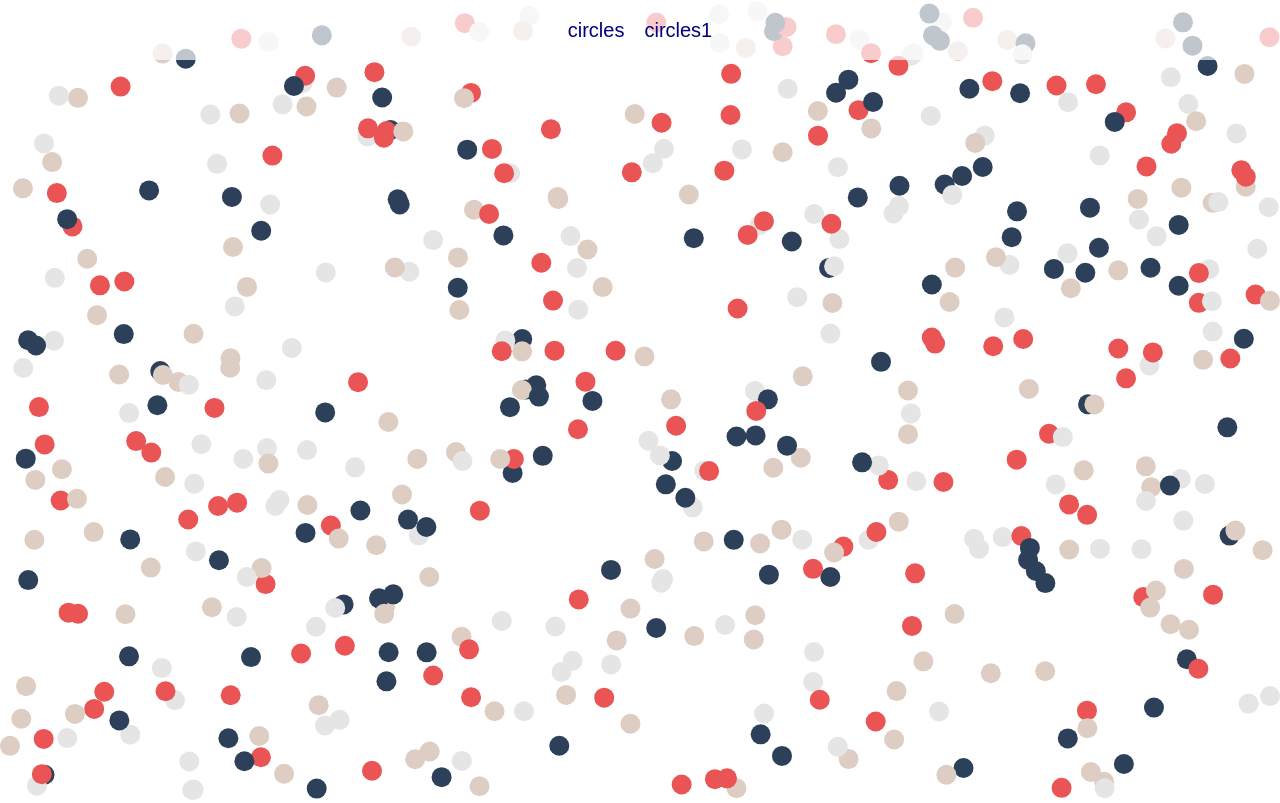
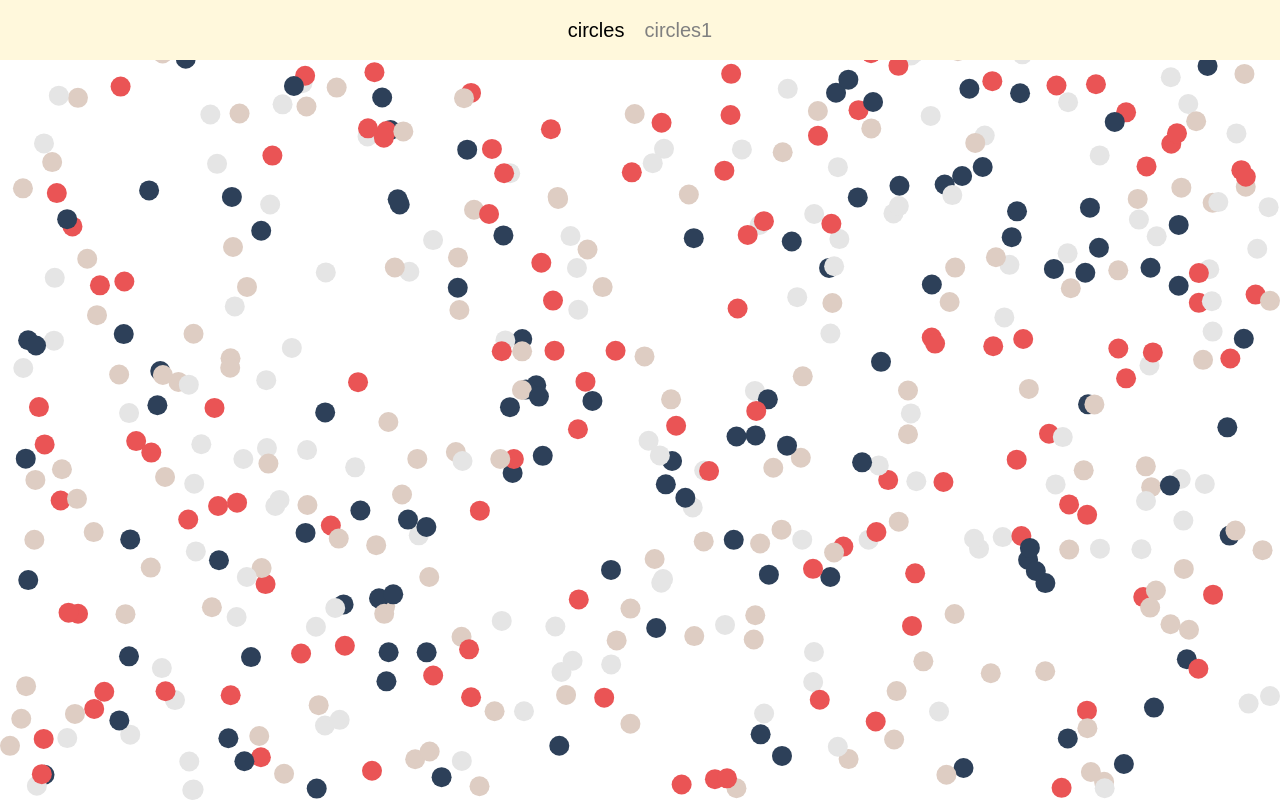
Before and after one commit to bolshu/learn-canvas, a website built with webpack: page src/index.html in a window 1280 px wide. Built offline with nearby package versions, Linux system fonts and the light colour scheme; files whose address does not match are found by name.

Commit message:
rm event listeners. fix styles. perfomance

```diff
--- a/src/index.css
+++ b/src/index.css
@@ -14,7 +14,7 @@ body {
   font-size: 20px;
   line-height: 1;
 
-  color: navy;
+  color: black;
   background-color: white;
 }
 
@@ -24,7 +24,7 @@ nav {
   right: 0;
   left: 0;
 
-  background-color: rgba(255, 255, 255, .7);
+  background-color: cornsilk;
 
   opacity: 0;
 
@@ -56,9 +56,8 @@ li:hover {
 }
 
 li.active {
+  color: gray;
   cursor: default;
+
+  pointer-events: none;
 }
-
-li.active:hover {
-  color: navy;
-}
--- a/src/scripts/Navigation.ts
+++ b/src/scripts/Navigation.ts
@@ -58,10 +58,7 @@ export default class Navigation implements INavigation {
     nav.addEventListener('click', (e: MouseEvent) => {
       const target = <HTMLElement>e.target;
 
-      if (
-        target.tagName !== 'LI'
-        || target.classList.contains(Navigation.activeClassName)
-      ) return;
+      if (target.tagName !== 'LI') return;
 
       const { id } = target;
 
--- a/src/scripts/widgets/Circles/Circles.ts
+++ b/src/scripts/widgets/Circles/Circles.ts
@@ -10,45 +10,50 @@ export default class Circles implements IWidget {
 
   private circles: Circle[];
 
-  private circlesCount: number;
+  private mouseHandlerCb: (e: MouseEvent) => void;
+
+  private animationId?: number;
 
   private mouseX?: number;
 
   private mouseY?: number;
 
-  private animationId?: number;
+  private static readonly circlesCount = 500;
 
   constructor() {
     this.canvas = Canvas.getInstance();
     this.ctx = this.canvas.getCtx();
     this.circles = [];
-    this.circlesCount = 500;
 
-    this.update = this.update.bind(this);
+    this.updateCircles = this.updateCircles.bind(this);
+    this.mouseHandlerCb = throttle((e: MouseEvent) => {
+      this.mouseX = e.x;
+      this.mouseY = e.y;
+    }, 50);
 
     this.addCircles();
-    this.addMouseListener();
   }
 
   public start(): void {
-    this.update();
+    this.addMouseListener();
+    this.updateCircles();
   }
 
   public stop(): void {
+    this.removeMouseListener();
     window.cancelAnimationFrame(this.animationId!);
   }
 
   private addMouseListener(): void {
-    const cb = throttle((e: MouseEvent) => {
-      this.mouseX = e.x;
-      this.mouseY = e.y;
-    }, 50);
-
-    this.canvas.getCanvas().addEventListener('mousemove', cb);
+    this.canvas.getCanvas().addEventListener('mousemove', this.mouseHandlerCb);
   }
 
-  private update(): void {
-    this.animationId = window.requestAnimationFrame(this.update);
+  private removeMouseListener(): void {
+    this.canvas.getCanvas().removeEventListener('mousemove', this.mouseHandlerCb);
+  }
+
+  private updateCircles(): void {
+    this.animationId = window.requestAnimationFrame(this.updateCircles);
 
     this.canvas.clear();
 
@@ -58,7 +63,7 @@ export default class Circles implements IWidget {
   }
 
   private addCircles() {
-    for (let i = 0; i < this.circlesCount; i += 1) {
+    for (let i = 0; i < Circles.circlesCount; i += 1) {
       this.circles.push(new Circle(this.ctx));
     }
   }
```
